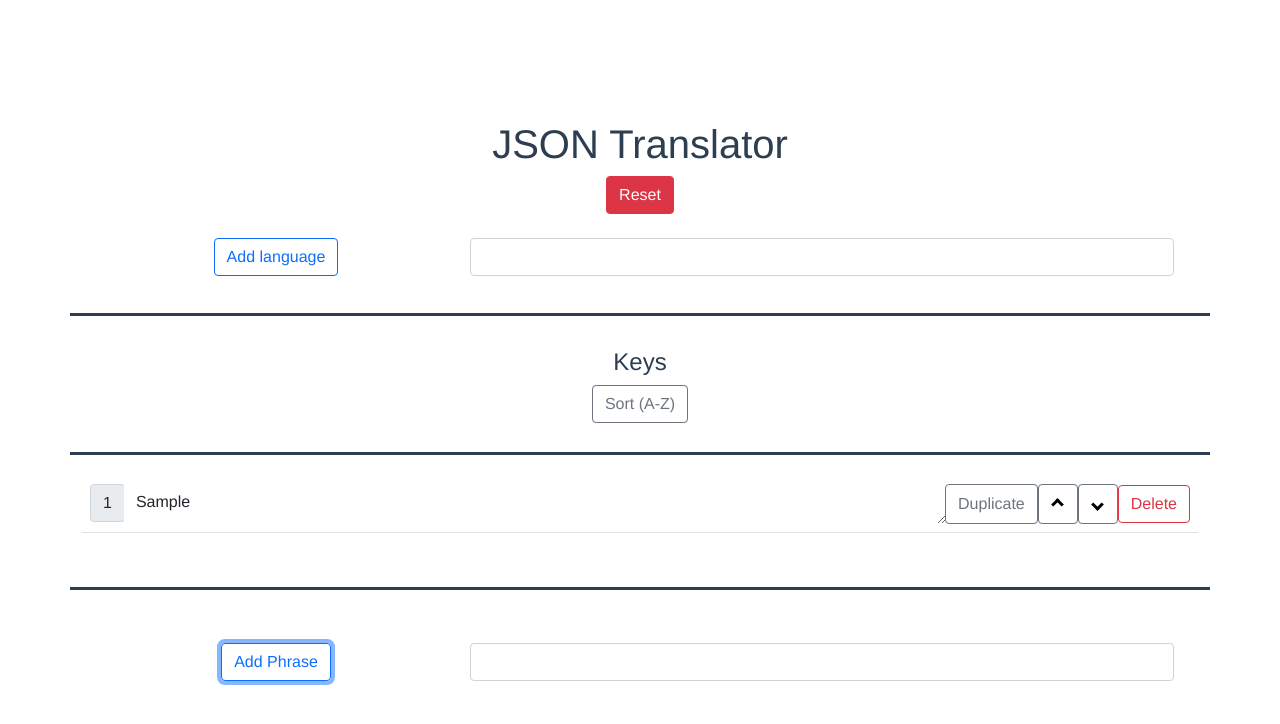
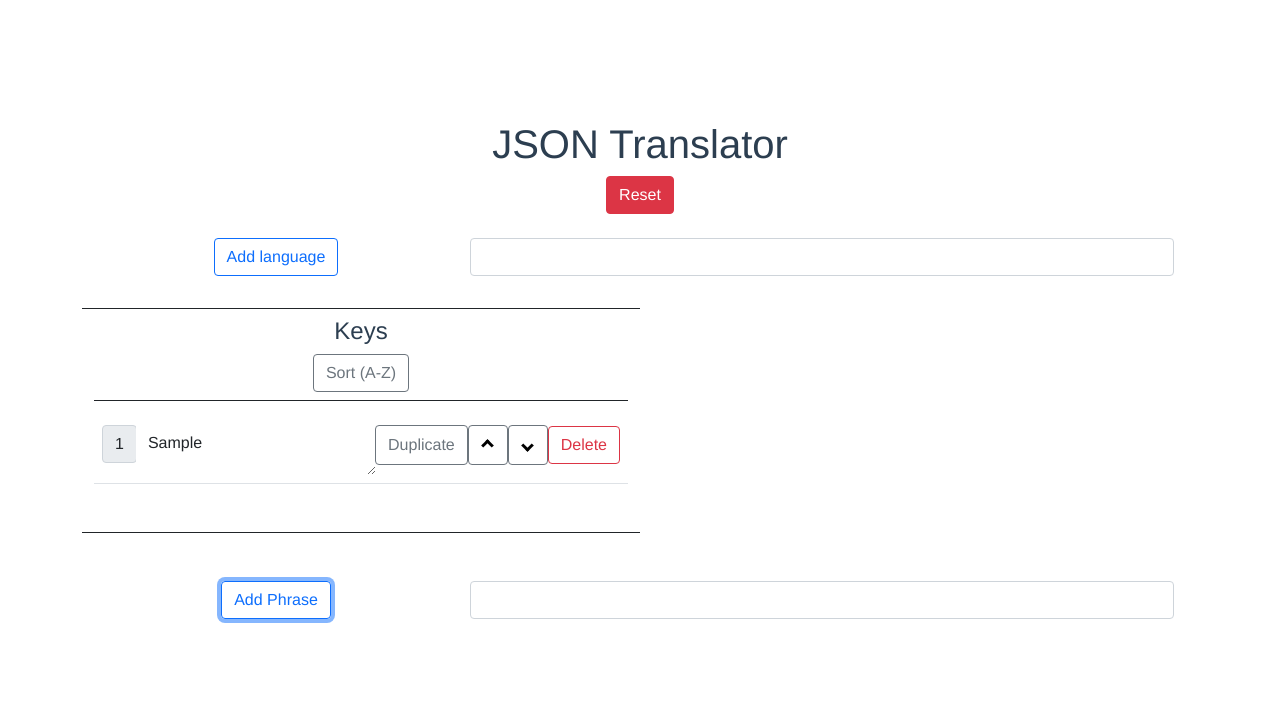
Before and after one commit to johnenrick/translator-gui, a Vue app: page /#/ in a window 1280 px wide. Both pictures are taken after typing "Sample" into the empty fields and a click on the button "Add Phrase". Shown: the top 724 px of the page. Built offline with nearby package versions, Linux system fonts and the light colour scheme.

Commit message:
improved ui

```diff
--- a/src/components/Headers.vue
+++ b/src/components/Headers.vue
@@ -1,15 +1,12 @@
 <template>
-    <div class="p-2">
-        <div class="row" style="min-height: 40px">
-            <div class="col">
+    <div class="p-2"  style="min-height: 50px">
         <h4>{{header}}</h4>
+        <div class="w-100"></div>
         <div class="btn-group">
             <button class="btn btn-outline-secondary rounded" @click="$emit('alphabetical')" v-show="header == 'Keys'">Sort (A-Z)</button>
             <button class="btn btn-outline-secondary" @click="$emit('importValues',header)" v-show="header != 'Keys'">Import</button>
             <button class="btn btn-outline-secondary" v-show="header != 'Keys'" @click="$emit('exportValues',header)">Export</button>
             <button class="btn btn-outline-danger" v-show="header != 'Keys'" @click="$emit('deleteHeader',header)">Delete</button>
-                </div>
-            </div>
         </div>
     </div>
 </template>
--- a/src/components/TableData.vue
+++ b/src/components/TableData.vue
@@ -1,8 +1,6 @@
 <template>
-    <div class="border-bottom p-2">
-        <div class="row">
-            <div class="col">
-                <div  class="input-group" style="min-height: 40px">
+    <div class="border-bottom align-middle p-2">
+        <div  class="input-group" style="min-height: 50px">
             <div class="input-group-prepend" v-show="header == 'Keys'">
                 <span class="input-group-text">{{rowNum + 1}}</span>
             </div>
@@ -12,8 +10,6 @@
                 <button style="height: 40px; width: 40px" class="btn btn-outline-secondary" v-show="header == 'Keys'" @click="$emit('up',rowNum)"><span class="arrow up"/></button>
                 <button style="height: 40px; width: 40px" class="btn btn-outline-secondary" v-show="header == 'Keys'" @click="$emit('down',rowNum)"><span class="arrow down"/></button>
                 <button class="btn btn-outline-danger" @click="$emit('removeK',rowNum)">Delete</button>
-                    </div>
-                </div>
             </div>
         </div>
     </div>
--- a/src/views/Home.vue
+++ b/src/views/Home.vue
@@ -19,20 +19,20 @@
         </div>
       </div>
     </div>
-    <div class="grid-container">
-      <div v-for="row in rows" v-bind:key="row">
-        <div class="row"><span class="header-border mb-4"></span></div>
+    <div class="container">
+      <div class="row flex-nowrap">
+        <div class="col-6 border-top border-bottom border-dark" v-for="row in rows" v-bind:key="row">
           <headers
+            class="col border-bottom border-dark"
             :header="row.header"
             @exportValues="exportRows"
             @importValues="importing"
             @deleteHeader="deleteHeader"
             @alphabetical="sortKeys"
           />
-        <div class="row mt-3"><span class="header-border"></span></div>
-        <div class="row mt-3">
             <div v-for="(data,index) in row.rows" v-bind:key="'data ' + data + index">
               <tableData
+                class="col mt-3"
                 :val="data"
                 :header="row.header"
                 :rowNum="index"
@@ -44,18 +44,14 @@
                 @dupe="duplicateRow"
               />
             </div>
-        </div>
           <input v-show="row.header != 'Keys'" type="file" hidden @change="importJSON" :id="row.header" ref="myFiles" accept=".json">
-        <div class="btn-group mt-4">
+          <div class="btn-group mt-4 mb-4">
             <button class="btn btn-outline-secondary" @click="importing(row.header)" v-show="row.header != 'Keys'">import</button>
             <button class="btn btn-outline-secondary" v-show="row.header != 'Keys'" @click="exportRows(row.header)">Export</button>
           </div>
         </div>
       </div>
-    <div>
-      <span class="header-border"></span>
     </div>
-    <div class="row mt-4"><span class="header-border"></span></div>
     <div class="row mt-4 p-4">
       <div class="col-4">
         <button class="btn btn-outline-primary" @click="newAddPhrase">Add Phrase</button>
@@ -154,6 +150,7 @@ export default {
     sortKeys(){
       var keyCopy = []
       var dir = []
+      var tempArr = []
       this.keys.forEach(el => [
         keyCopy.push(el)
       ])
@@ -166,17 +163,16 @@ export default {
         dir.push(this.keys.indexOf(el))
       })
       for(let col in this.rows){
-        var tempArr = []
+        tempArr = Array(dir.length - 1).fill(null)
         for(let row in this.rows[col].rows){
-          if(this.rows[col].rows[dir[row]] == null){
-            tempArr.push(null)
-          }else if(this.rows[col].rows[dir[row]] == ''){
-            tempArr.push(null)
+          if(this.rows[col].rows[dir[row]]){
+            tempArr[row] = this.rows[col].rows[dir[row]]
           }else{
-            tempArr.push(this.rows[col].rows[dir[row]])
+            tempArr[row] = null
           }
         }
         this.rows[col].rows = tempArr
+        tempArr = []
       }
       this.keys.sort( (a,b) => {
         let x = a.toUpperCase(),
@@ -221,7 +217,6 @@ export default {
         }
       }else{
         this.langName = ''
-        console.log("language already exists")
       }
     },
     newAddPhrase(){
@@ -240,7 +235,6 @@ export default {
         }
       }else{
         this.notify('info')
-        console.log("phrase already exists")
       }
     },
     notify(type){
@@ -305,15 +299,15 @@ export default {
       localStorage.setItem(type, toStore)
     },
     initLangRows(lang){
-      var arr = this.keys
+      var newRows = []
       var obj = {
-        header: '',
+        header: lang,
         rows: []
       }
-      for(let el in arr){
-        obj.rows[el] = null
+      if(this.keys.length > 0){
+        newRows = Array(this.keys.length - 1).fill(null)
       }
-      obj.header = lang
+      obj.rows = newRows
       this.rows.push(obj)
       this.newStoreChanges()
     },
```
Lines whose indentation alone changed are shown as unchanged.
